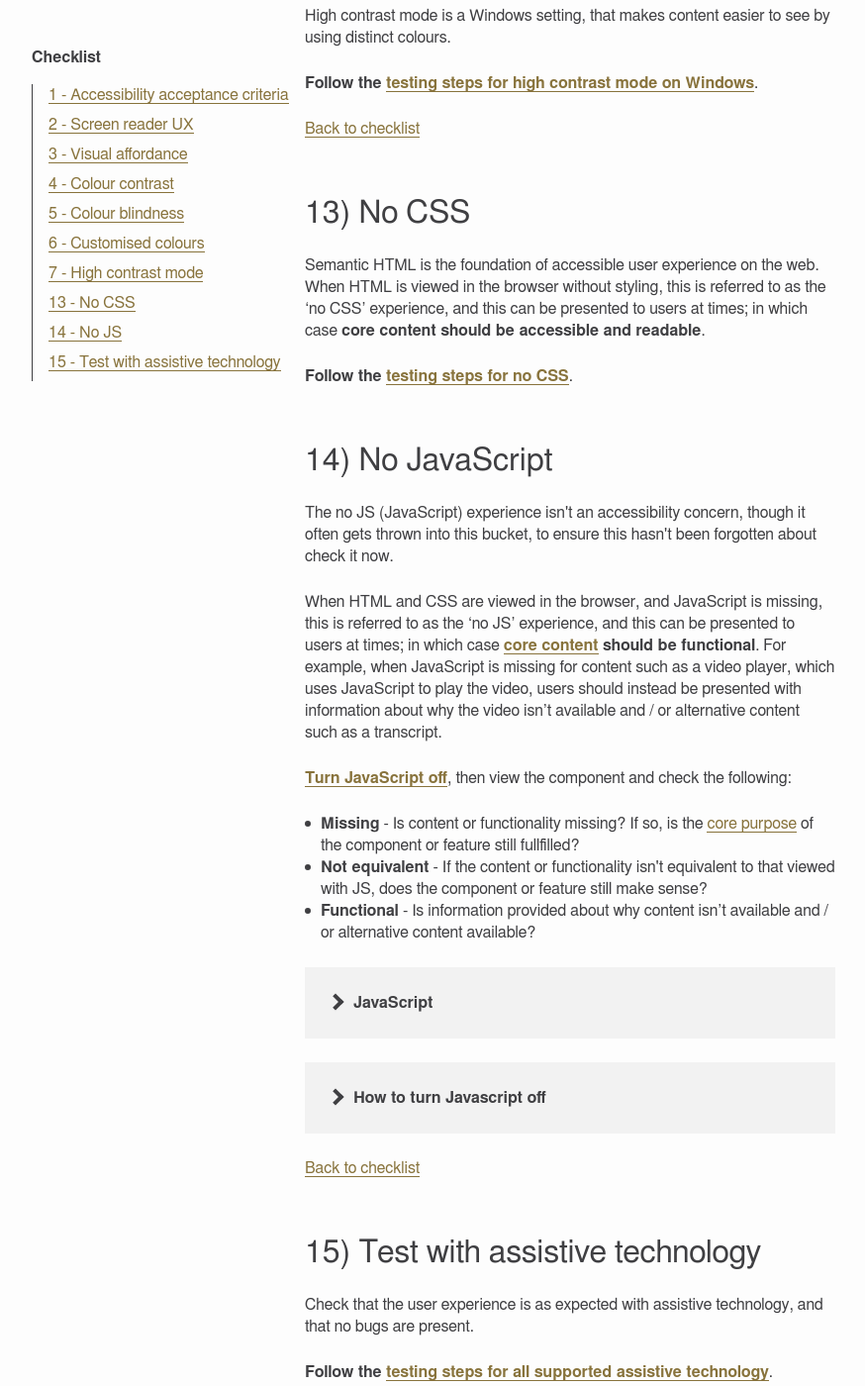
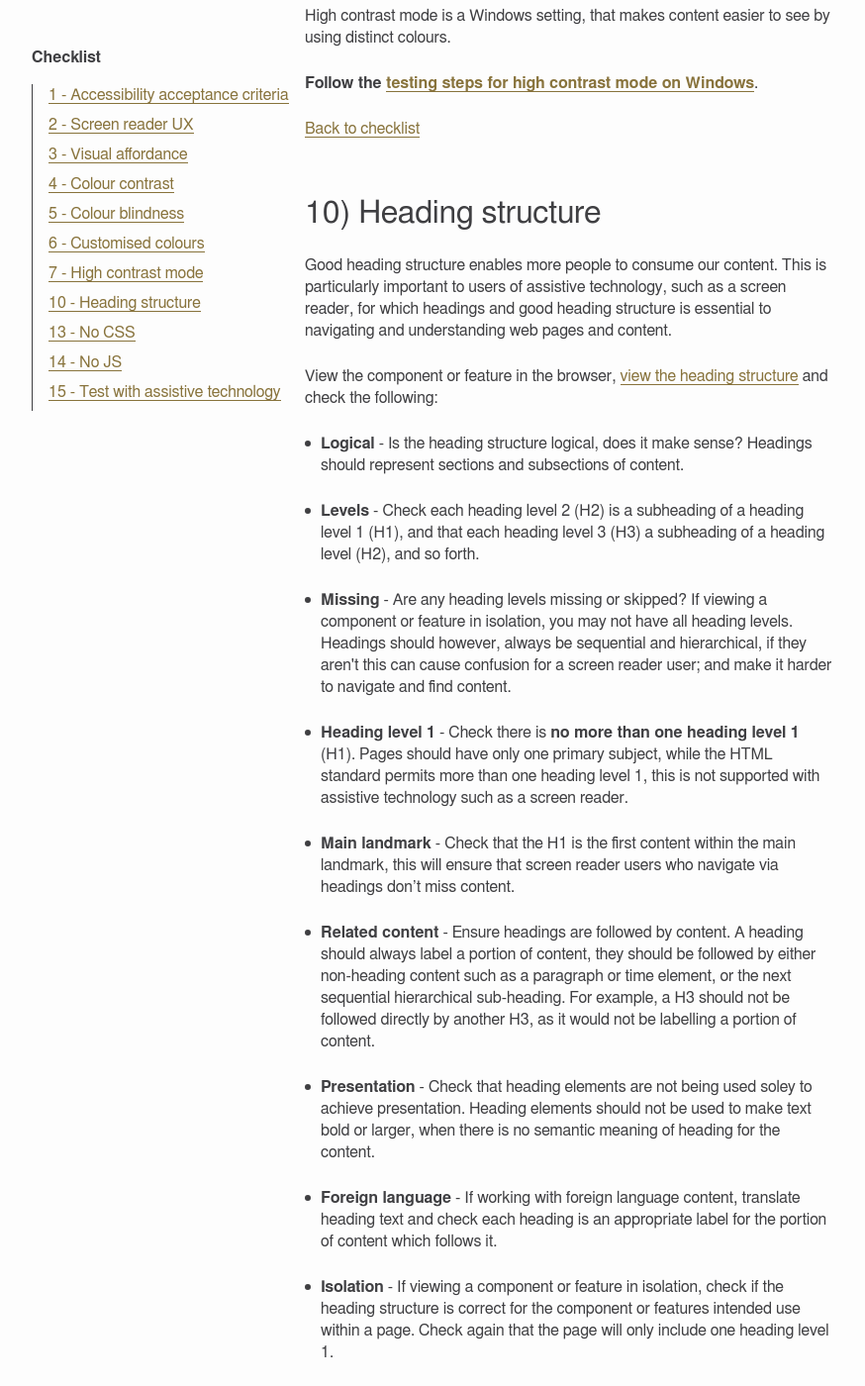
Before and after one commit to bbc/accessibility-news-and-you, a Jekyll site: the page checklist/accessibility-swarm.html, which Jekyll copies as it is, in a window 1280 px wide and 1400 px high, scrolled down 3727 px. Shown: the whole window at 99% size, without its empty margins (64-938 px from the left). Built offline with Jekyll 4.4.1, drawn with Linux system fonts in a browser that asks for light colours; some of the changed text lies outside the part shown.

Commit message:
add heading

```diff
--- a/checklist/accessibility-swarm.html
+++ b/checklist/accessibility-swarm.html
@@ -40,6 +40,7 @@
                 <li role="listitem"><a href="#5-colour-blindness">5 - Colour blindness</a></li>
                 <li role="listitem"><a href="#6-customised-colours">6 - Customised colours</a></li>
                 <li role="listitem"><a href="#7-high-contrast-mode">7 - High contrast mode</a></li>
+                <li role="listitem"><a href="#10-heading-structure">10 - Heading structure</a></li>
                 <li role="listitem"><a href="#13-no-css">13 - No CSS</a></li>
                 <li role="listitem"><a href="#14-no-js">14 - No JS</a></li>
                 <li role="listitem"><a href="#15-test-with-assistive-technology">15 - Test with assistive technology</a></li>
@@ -189,6 +190,59 @@
                 <a href="#steps" class="back-to">Back to checklist</a>
             </div>
 
+            <h2 id="10-heading-structure" class="h3" tabindex="-1">10) Heading structure</h2>
+
+            <p>Good heading structure enables more people to consume our content. This is particularly important to users of assistive technology, such as a screen reader, for which headings and good heading structure is essential to navigating and understanding web pages and content.</p>
+
+            <p>View the component or feature in the browser, <a href="#how-to-view-the-heading-structure">view the heading structure</a> and check the following:</p>
+
+            <ul class="body-copy-list" role="list">
+                <li role="listitem"><strong>Logical</strong> - Is the heading structure logical, does it make sense? Headings should represent sections and subsections of content.</li>
+
+                <li role="listitem"><strong>Levels</strong> - Check each heading level 2 (H2) is a subheading of a heading level 1 (H1), and that each heading level 3 (H3) a subheading of a heading level (H2), and so forth.</li>
+
+                <li role="listitem"><strong>Missing</strong> - Are any heading levels missing or skipped? If viewing a component or feature in isolation, you may not have all heading levels. Headings should however, always be sequential and hierarchical, if they aren't this can cause confusion for a screen reader user; and make it harder to navigate and find content.</li>
+
+                <li role="listitem"><strong>Heading level 1</strong> - Check there is <b>no more than one heading level 1</b> (H1). Pages should have only one primary subject, while the HTML standard permits more than one heading level 1, this is not supported with assistive technology such as a screen reader.</li>
+
+                <li role="listitem"><strong>Main landmark</strong> - Check that the H1 is the first content within the main landmark, this will ensure that screen reader users who navigate via headings don’t miss content.</li>
+
+                <li role="listitem"><strong>Related content</strong> - Ensure headings are followed by content. A heading should always label a portion of content, they should be followed by either non-heading content such as a paragraph or time element, or the next sequential hierarchical sub-heading. For example, a H3 should not be followed directly by another H3, as it would not be labelling a portion of content.</li>
+
+                <li role="listitem"><strong>Presentation</strong> - Check that heading elements are not being used soley to achieve presentation. Heading elements should not be used to make text bold or larger, when there is no semantic meaning of heading for the content.</li>
+
+                <li role="listitem"><strong>Foreign language</strong> - If working with foreign language content, translate heading text and check each heading is an appropriate label for the portion of content which follows it.</li>
+
+                <li role="listitem"><strong>Isolation</strong> - If viewing a component or feature in isolation, check if the heading structure is correct for the component or features intended use within a page. Check again that the page will only include one heading level 1.</li>
+            </ul>
+
+            <p>For more information on heading structure see:</p>
+
+            <ul class="body-copy-list no-space" role="list">
+                <li role="listitem"><a href="https://www.bbc.co.uk/accessibility/forproducts/guides/mobile/headings/">Headings guideline from BBC Mobile Accessibility Guidelines</a></li>
+
+                <li role="listitem"><a href="https://www.bbc.co.uk/accessibility/forproducts/guides/html/headings/">Heading guide from BBC Guide to Accessible HTML Documents</a></li>
+            </ul>
+
+            <details class="details">
+                <summary id="how-to-view-the-heading-structure">How to view the heading structure</summary>
+
+                <p>Use a third party tool such as <a href="https://chrispederick.com/work/web-developer/">Web Developer browser extension</a> to view the heading structure.</p>
+
+                <ul class="body-copy-list no-space" role="list">
+                    <li>View the component or feature in <b>Chrome</b> or <b>Firefox</b> browser</li>
+                    <li role="listitem">Open <a href="https://chrispederick.com/work/web-developer/">Web Developer browser extension</a></li>
+                    <li role="listitem">From the extension menu choose: 'Information'</li>
+                    <li role="listitem">Then choose: 'View document outline'</li>
+                </ul>
+
+                <p>Note, this guide takes one approach, there are other ways you could do this.</p>
+            </details>
+
+            <div class="back-to-container">
+                <a href="#steps" class="back-to">Back to checklist</a>
+            </div>
+
             <h2 id="13-no-css" class="h3" tabindex="-1">13) No CSS</h2>
 
             <p>Semantic HTML is the foundation of accessible user experience on the web. When HTML is viewed in the browser without styling, this is referred to as the ‘no CSS’ experience, and this can be presented to users at times; in which case <b>core content should be accessible and readable</b>.</p>
```
